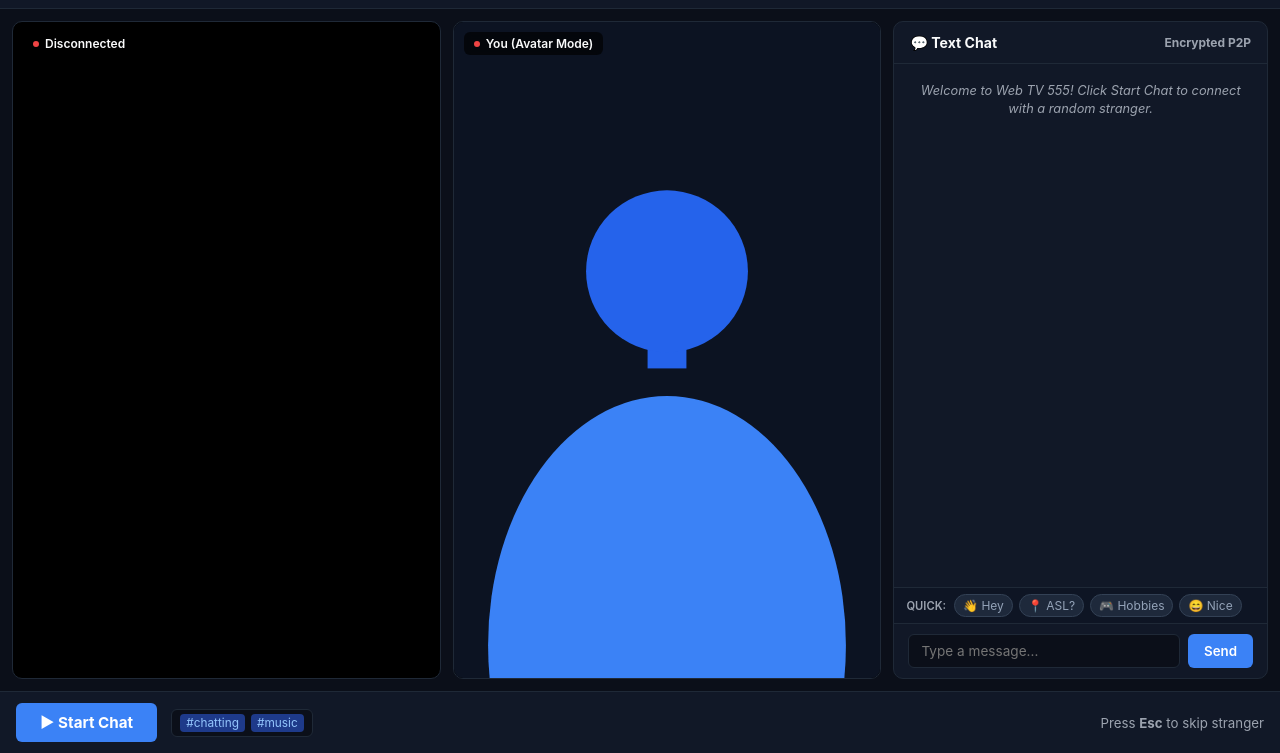
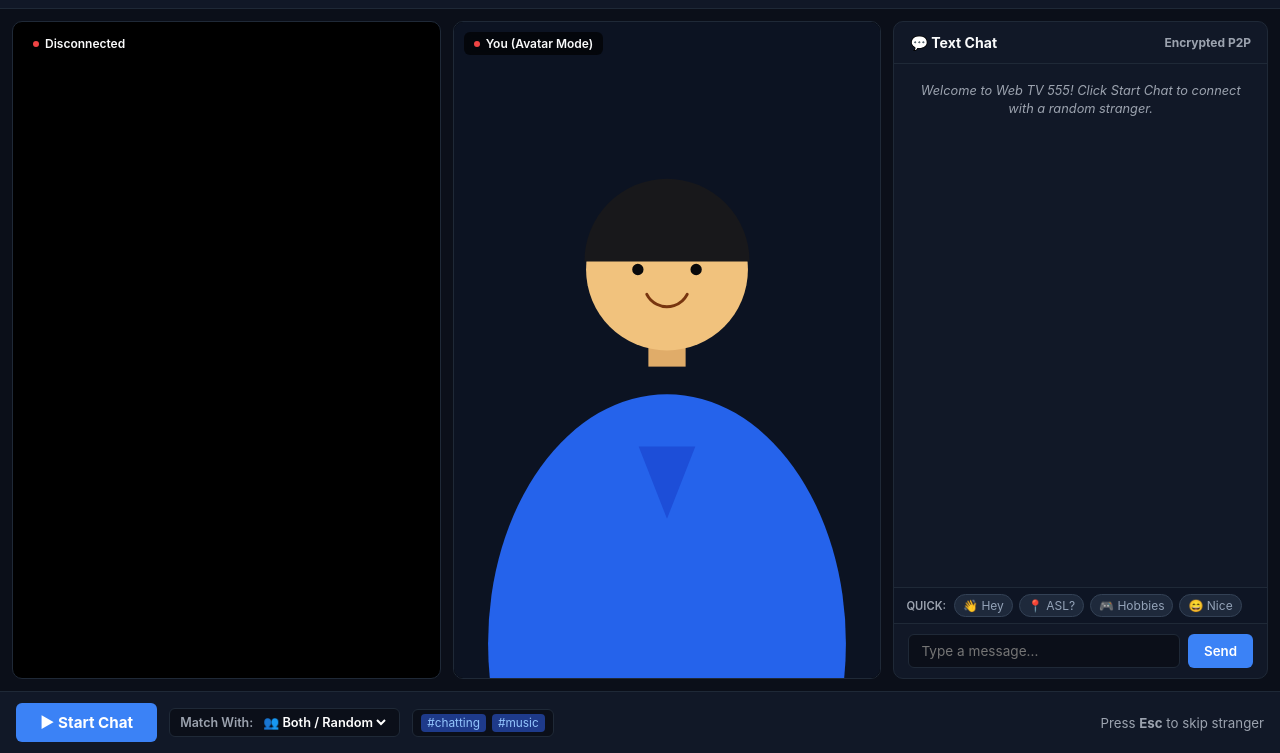
Before and after one commit to mblionn/my-web-chat, a plain HTML site: page index.html in a window 1280 px wide. Shown: the part 47-800 px from the top of the page. Drawn offline with Linux system fonts and the light colour scheme.

Commit message:
Implement gender selector and enhance avatar rendering
Human Person Look for Local Avatar: Replaced the generic blue silhouette on your camera-off view with a complete illustrated person (natural skin tones, facial features, blinking eyes, styled hair, collar, and shirt) that matches the aesthetic of the stranger.

Gender Preference Selector: Added a dropdown in the bottom control bar to match with All / Random, Female Only, or Male Only, filtering simulated strangers accordingly.

```diff
--- a/index.html
+++ b/index.html
@@ -397,7 +397,7 @@
       display: flex;
       align-items: center;
       padding: 0 16px;
-      gap: 14px;
+      gap: 12px;
       flex-shrink: 0;
     }
 
@@ -426,6 +426,32 @@
 
     .btn-main-action:hover {
       background: var(--primary-hover);
+    }
+
+    .gender-picker-wrap {
+      display: flex;
+      align-items: center;
+      gap: 6px;
+      background: #0b0f19;
+      border: 1px solid var(--border-color);
+      padding: 5px 10px;
+      border-radius: 6px;
+    }
+
+    .gender-picker-wrap label {
+      font-size: 0.78rem;
+      color: var(--text-muted);
+      font-weight: 600;
+    }
+
+    .gender-select {
+      background: transparent;
+      border: none;
+      color: #fff;
+      font-size: 0.8rem;
+      outline: none;
+      cursor: pointer;
+      font-weight: 600;
     }
 
     .interests-box {
@@ -512,7 +538,7 @@
         <canvas id="strangerCanvas"></canvas>
       </div>
 
-      <!-- Local User Video / Avatar -->
+      <!-- Local User Video / Person Avatar -->
       <div class="video-card">
         <div class="video-badge">
           <span class="badge-dot" id="localDot"></span>
@@ -561,6 +587,16 @@
   <footer>
     <button class="btn-main-action" id="btnMainAction">▶ Start Chat</button>
 
+    <!-- Gender Selector Feature -->
+    <div class="gender-picker-wrap">
+      <label for="genderSelect">Match With:</label>
+      <select id="genderSelect" class="gender-select">
+        <option value="both">👥 Both / Random</option>
+        <option value="female">👩 Female Only</option>
+        <option value="male">👨 Male Only</option>
+      </select>
+    </div>
+
     <div class="interests-box">
       <span class="tag-badge">#chatting</span>
       <span class="tag-badge">#music</span>
@@ -578,6 +614,7 @@
     let micMuted = false;
     let camDisabled = false;
     let partnerAnimationTimer = null;
+    let localAvatarTimer = null;
     let botDialogueTimeout = null;
 
     // --- Sound Effects Synthesizer ---
@@ -598,17 +635,20 @@
       } catch (e) {}
     }
 
-    // --- Stranger Simulation Profiles ---
+    // --- Stranger Profiles with Gender Tags ---
     const strangerProfiles = [
-      { name: "Sofia (Spain)", skin: "#f6d5b8", hair: "#1c1917", shirt: "#ef4444", tag: "#music" },
-      { name: "Alex (Canada)", skin: "#fbd3b2", hair: "#3e2723", shirt: "#3b82f6", tag: "#gaming" },
-      { name: "Kenji (Japan)", skin: "#f4cca4", hair: "#111827", shirt: "#10b981", tag: "#music" },
-      { name: "Maya (Brazil)", skin: "#c68642", hair: "#1e1b18", shirt: "#8b5cf6", tag: "#art" }
+      { name: "Sofia (Spain)", gender: "female", skin: "#f6d5b8", hair: "#1c1917", shirt: "#ef4444", tag: "#music" },
+      { name: "Alex (Canada)", gender: "male", skin: "#fbd3b2", hair: "#3e2723", shirt: "#3b82f6", tag: "#gaming" },
+      { name: "Kenji (Japan)", gender: "male", skin: "#f4cca4", hair: "#111827", shirt: "#10b981", tag: "#music" },
+      { name: "Maya (Brazil)", gender: "female", skin: "#c68642", hair: "#1e1b18", shirt: "#8b5cf6", tag: "#art" },
+      { name: "Emma (UK)", gender: "female", skin: "#ffe0bd", hair: "#b55239", shirt: "#ec4899", tag: "#chatting" },
+      { name: "Lucas (France)", gender: "male", skin: "#f5d0b5", hair: "#4a3728", shirt: "#0284c7", tag: "#movies" }
     ];
     let currentStranger = null;
 
     // --- DOM Elements ---
     const filterSelect = document.getElementById("filterSelect");
+    const genderSelect = document.getElementById("genderSelect");
     const btnToggleHardware = document.getElementById("btnToggleHardware");
     const localVideo = document.getElementById("localVideo");
     const localCanvas = document.getElementById("localCanvas");
@@ -638,43 +678,97 @@
           c.height = rect.height;
         }
       });
-      // Always re-render local avatar on resize
-      drawNeutralAvatar(localCanvas, localCanvas.getContext("2d"));
     }
     window.addEventListener("resize", syncCanvasSizes);
     setTimeout(syncCanvasSizes, 100);
 
-    // --- 2. Fallback Neutral Avatar (Local) ---
-    function drawNeutralAvatar(canvas, ctx) {
-      if (!canvas || !ctx) return;
-      const w = canvas.width;
-      const h = canvas.height;
+    // --- 2. Realistic Local Person Avatar (Replacing Plain Silhouette) ---
+    let localFrameStep = 0;
+    function renderLocalPerson() {
+      if (!localCanvas) return;
+      const ctx = localCanvas.getContext("2d");
+      const w = localCanvas.width;
+      const h = localCanvas.height;
 
       ctx.clearRect(0, 0, w, h);
+
+      // Only draw when video is hidden
+      if (localVideo.style.display !== "none") {
+        return;
+      }
+
+      localFrameStep += 0.035;
+      const breath = Math.sin(localFrameStep) * 2;
+
+      // Dark card background
       ctx.fillStyle = "#0c1322";
       ctx.fillRect(0, 0, w, h);
 
       const cx = w / 2;
       const headRadius = Math.min(w, h) * 0.19;
-      const cy = h * 0.38;
+      const cy = h * 0.38 + breath;
 
-      // 1. Shoulders / Chest
-      ctx.fillStyle = "#3b82f6";
+      // 1. Shoulders / Casual Shirt
+      ctx.fillStyle = "#2563eb";
       ctx.beginPath();
-      ctx.ellipse(cx, h * 0.95, w * 0.42, h * 0.38, 0, 0, Math.PI * 2);
+      ctx.ellipse(cx, h * 0.95 + breath, w * 0.42, h * 0.38, 0, 0, Math.PI * 2);
+      ctx.fill();
+
+      // Shirt Collar Accent
+      ctx.fillStyle = "#1d4ed8";
+      ctx.beginPath();
+      ctx.moveTo(cx - (headRadius * 0.35), h * 0.65 + breath);
+      ctx.lineTo(cx, h * 0.76 + breath);
+      ctx.lineTo(cx + (headRadius * 0.35), h * 0.65 + breath);
       ctx.fill();
 
       // 2. Neck
-      ctx.fillStyle = "#2563eb";
-      const neckWidth = headRadius * 0.48;
+      ctx.fillStyle = "#e0ac69";
+      const neckWidth = headRadius * 0.46;
       const neckHeight = headRadius * 0.55;
       ctx.fillRect(cx - (neckWidth / 2), cy + (headRadius * 0.65), neckWidth, neckHeight);
 
       // 3. Head
+      ctx.fillStyle = "#f1c27d";
       ctx.beginPath();
       ctx.arc(cx, cy, headRadius, 0, Math.PI * 2);
       ctx.fill();
+
+      // 4. Hair (Styled haircut)
+      ctx.fillStyle = "#18181b";
+      ctx.beginPath();
+      ctx.arc(cx, cy - (headRadius * 0.1), headRadius * 1.02, Math.PI, Math.PI * 2);
+      ctx.fill();
+
+      // 5. Eyes with Blinking
+      ctx.fillStyle = "#09090b";
+      const eyeOffset = headRadius * 0.36;
+      const isBlinking = Math.sin(localFrameStep * 0.45) > 0.96;
+
+      if (isBlinking) {
+        ctx.fillRect(cx - eyeOffset - 4, cy - 1, 8, 2);
+        ctx.fillRect(cx + eyeOffset - 4, cy - 1, 8, 2);
+      } else {
+        ctx.beginPath();
+        ctx.arc(cx - eyeOffset, cy, headRadius * 0.07, 0, Math.PI * 2);
+        ctx.arc(cx + eyeOffset, cy, headRadius * 0.07, 0, Math.PI * 2);
+        ctx.fill();
+      }
+
+      // 6. Friendly Smile
+      ctx.strokeStyle = "#78350f";
+      ctx.lineWidth = 3;
+      ctx.lineCap = "round";
+      ctx.beginPath();
+      ctx.arc(cx, cy + (headRadius * 0.18), headRadius * 0.28, 0.15 * Math.PI, 0.85 * Math.PI);
+      ctx.stroke();
+
+      localAvatarTimer = requestAnimationFrame(renderLocalPerson);
     }
+
+    // Start local avatar rendering loop
+    syncCanvasSizes();
+    renderLocalPerson();
 
     // --- 3. Perfectly Proportioned Stranger Avatar ---
     let frameStep = 0;
@@ -726,7 +820,7 @@
       ctx.arc(cx, cy - (headRadius * 0.05), headRadius * 1.02, Math.PI, Math.PI * 2);
       ctx.fill();
 
-      // 5. Eyes
+      // 5. Eyes with Blinking
       ctx.fillStyle = "#111827";
       const eyeOffset = headRadius * 0.36;
       const isBlinking = Math.sin(frameStep * 0.5) > 0.96;
@@ -752,14 +846,6 @@
       partnerAnimationTimer = requestAnimationFrame(renderStrangerFrame);
     }
 
-    // Initialize local neutral canvas
-    function initLocalAvatar() {
-      syncCanvasSizes();
-      const ctx = localCanvas.getContext("2d");
-      drawNeutralAvatar(localCanvas, ctx);
-    }
-    initLocalAvatar();
-
     // --- 4. Camera, Mic, Mirror, and Fallback Toggle ---
     async function startHardwareCamera() {
       try {
@@ -780,7 +866,7 @@
         btnToggleHardware.textContent = "✔ Camera Active";
       } catch (err) {
         console.warn("Hardware camera failed or denied:", err);
-        alert("Camera/Mic access was denied or no device was detected. Avatar fallback remains active.");
+        alert("Camera/Mic access was denied or no device was detected. Person avatar fallback active.");
       }
     }
     btnToggleHardware.addEventListener("click", startHardwareCamera);
@@ -811,19 +897,18 @@
       btnMuteAudio.textContent = micMuted ? "🔇 Unmute" : "🎤 Mute";
     });
 
-    // Toggle Camera (With Instant Avatar Fallback)
+    // Toggle Camera (With Instant Person Avatar Fallback)
     btnMuteVideo.addEventListener("click", () => {
       if (!localStream) return;
       camDisabled = !camDisabled;
 
-      // Enable or disable local video track
       localStream.getVideoTracks().forEach(t => (t.enabled = !camDisabled));
 
       if (camDisabled) {
-        // Camera is OFF -> Switch to Avatar
+        // Camera is OFF -> Switch to Person Avatar
         localVideo.style.display = "none";
         localCanvas.style.display = "block";
-        drawNeutralAvatar(localCanvas, localCanvas.getContext("2d"));
+        renderLocalPerson();
 
         localDot.className = "badge-dot paused";
         localLabel.textContent = "You (Camera Paused)";
@@ -862,7 +947,7 @@
       return str.replace(/&/g, "&amp;").replace(/</g, "&lt;").replace(/>/g, "&gt;");
     }
 
-    // --- 6. Stranger Connection & Interaction Simulation ---
+    // --- 6. Stranger Connection & Gender Matching ---
     function startSearching() {
       if (partnerAnimationTimer) cancelAnimationFrame(partnerAnimationTimer);
       clearTimeout(botDialogueTimeout);
@@ -880,7 +965,9 @@
       chatInput.disabled = true;
       btnSendMessage.disabled = true;
 
-      appendMessage("", "Looking for someone you can chat with...", "system");
+      const pref = genderSelect.value;
+      const prefText = pref === "both" ? "someone" : `a ${pref} stranger`;
+      appendMessage("", `Looking for ${prefText} you can chat with...`, "system");
 
       const ctx = strangerCanvas.getContext("2d");
       ctx.fillStyle = "#000";
@@ -896,7 +983,14 @@
       isSearching = false;
       isConnected = true;
 
-      currentStranger = strangerProfiles[Math.floor(Math.random() * strangerProfiles.length)];
+      // Filter candidates based on selected gender preference
+      const pref = genderSelect.value;
+      let pool = strangerProfiles;
+      if (pref !== "both") {
+        pool = strangerProfiles.filter(p => p.gender === pref);
+      }
+
+      currentStranger = pool[Math.floor(Math.random() * pool.length)];
       strangerDot.className = "badge-dot connected";
       strangerLabel.textContent = currentStranger.name;
       strangerTag.textContent = `Matched on: ${currentStranger.tag}`;
```
